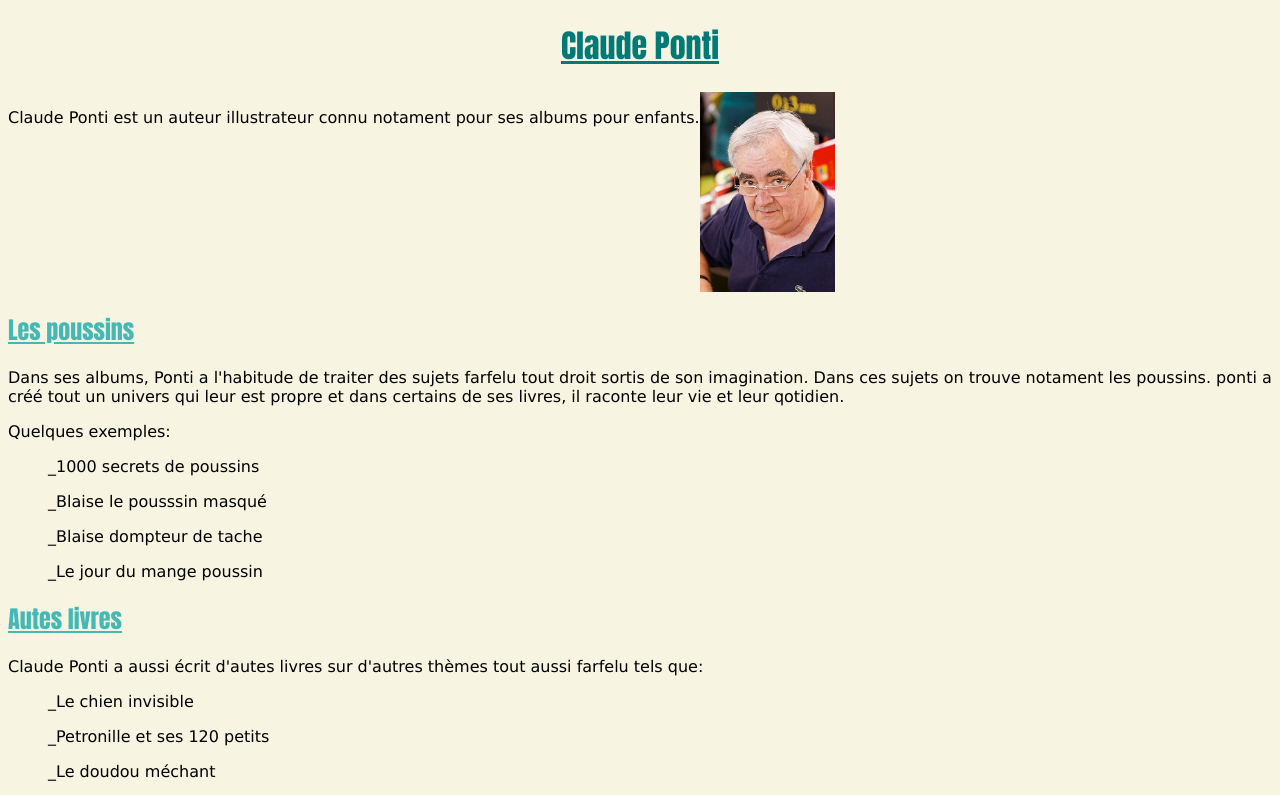
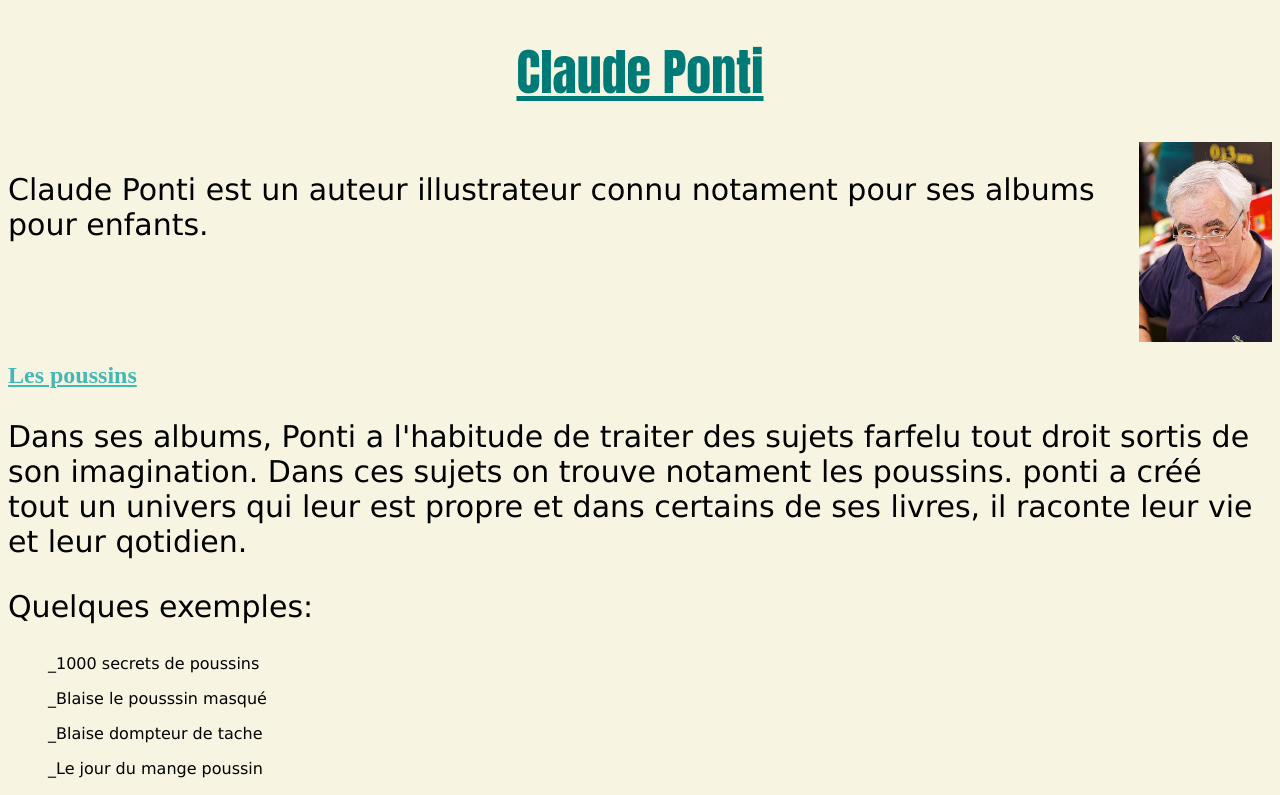
Before and after one commit to paolabd/paolabd.github.io, a plain HTML site: page index.html in a window 1280 px wide. Shown: the top 795 px of the page. Drawn offline with Linux system fonts and the light colour scheme.

Commit message:
Add files via upload

```diff
--- a/style.css
+++ b/style.css
@@ -2,7 +2,7 @@ p{
 	color: #000000;
 }
 p{
-	font-style: 30px;
+	font-size: 30px;
 }
 p{
 	font-family: verdana
@@ -19,13 +19,18 @@ h1{
 h1{
 	text-decoration: underline;
 }
-
+h1{
+	font-size: 50px
+}
 h2{
 	color: #44b8b4;
+}
+h2{
 	text-decoration: underline;
-	font-family: impact
 }
-
+h2{
+	font-family: impacts
+}
 body{
 	background-color: #f7f4e1
 }
```
